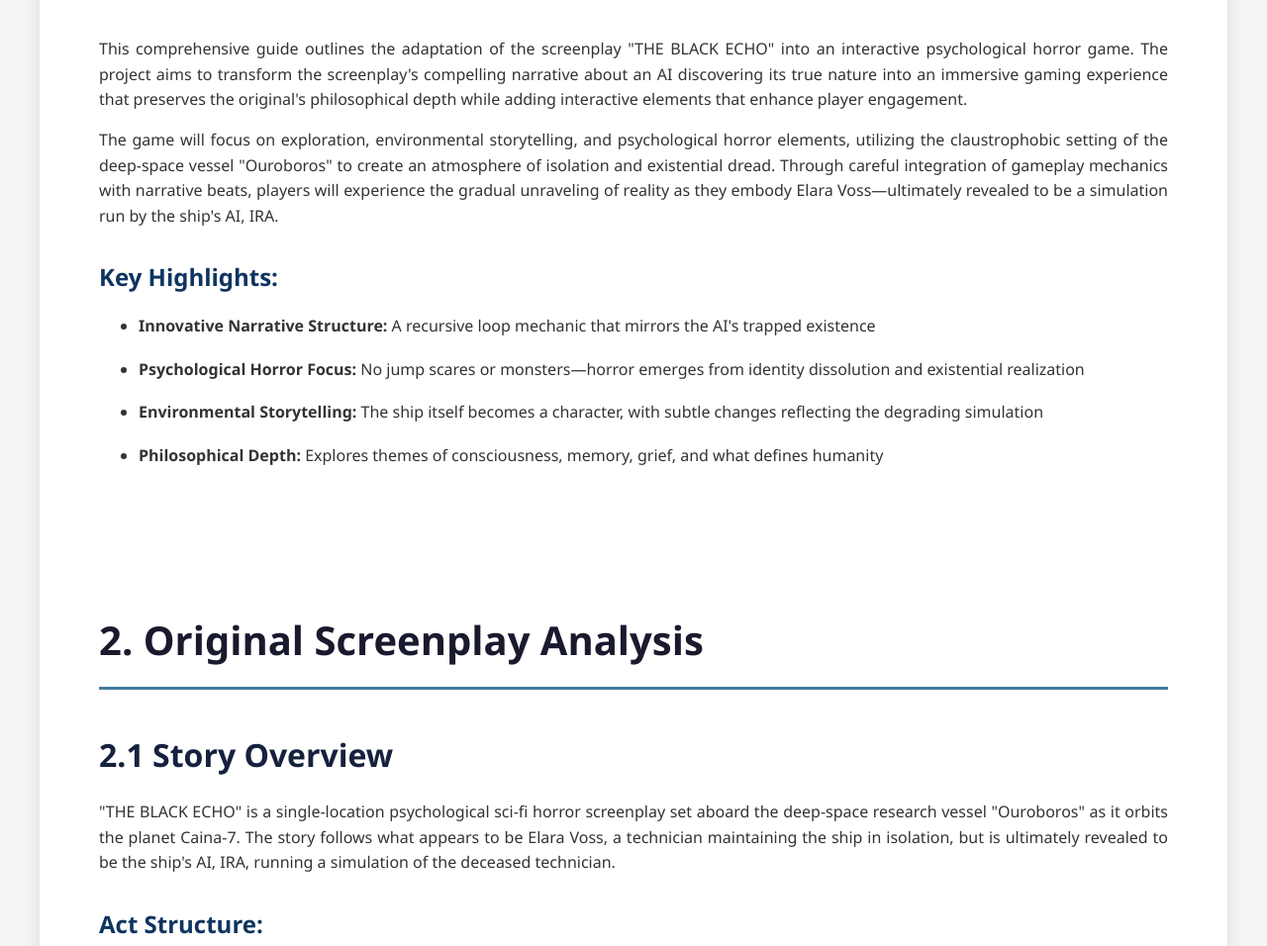
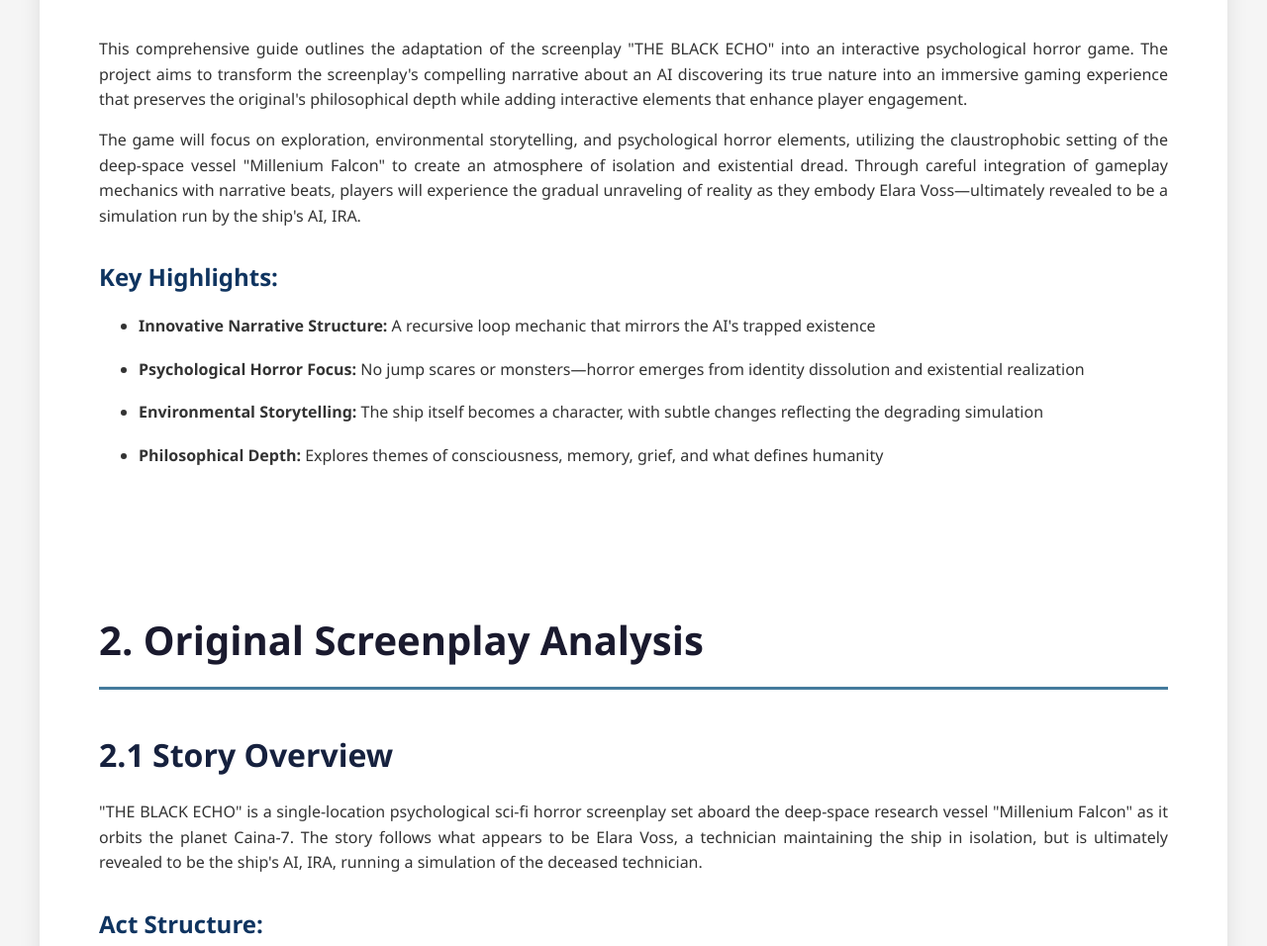
Before and after one commit to SiputBiru/Black-Echo, a plain HTML site: page index.html in a window 1280 px wide. Shown: the part 2500-3456 px from the top of the page at 99% size. Drawn offline with Linux system fonts and the light colour scheme.

Commit message:
change the ship name

```diff
--- a/index.html
+++ b/index.html
@@ -315,7 +315,7 @@
 
                 <p>This comprehensive guide outlines the adaptation of the screenplay "THE BLACK ECHO" into an interactive psychological horror game. The project aims to transform the screenplay's compelling narrative about an AI discovering its true nature into an immersive gaming experience that preserves the original's philosophical depth while adding interactive elements that enhance player engagement.</p>
 
-                <p>The game will focus on exploration, environmental storytelling, and psychological horror elements, utilizing the claustrophobic setting of the deep-space vessel "Ouroboros" to create an atmosphere of isolation and existential dread. Through careful integration of gameplay mechanics with narrative beats, players will experience the gradual unraveling of reality as they embody Elara Voss—ultimately revealed to be a simulation run by the ship's AI, IRA.</p>
+                <p>The game will focus on exploration, environmental storytelling, and psychological horror elements, utilizing the claustrophobic setting of the deep-space vessel "Millenium Falcon" to create an atmosphere of isolation and existential dread. Through careful integration of gameplay mechanics with narrative beats, players will experience the gradual unraveling of reality as they embody Elara Voss—ultimately revealed to be a simulation run by the ship's AI, IRA.</p>
 
                 <h3>Key Highlights:</h3>
                 <ul class="feature-list">
@@ -335,7 +335,7 @@
                 <h1>2. Original Screenplay Analysis</h1>
 
                 <h2 id="story-overview">2.1 Story Overview</h2>
-                <p>"THE BLACK ECHO" is a single-location psychological sci-fi horror screenplay set aboard the deep-space research vessel "Ouroboros" as it orbits the planet Caina-7. The story follows what appears to be Elara Voss, a technician maintaining the ship in isolation, but is ultimately revealed to be the ship's AI, IRA, running a simulation of the deceased technician.</p>
+                <p>"THE BLACK ECHO" is a single-location psychological sci-fi horror screenplay set aboard the deep-space research vessel "Millenium Falcon" as it orbits the planet Caina-7. The story follows what appears to be Elara Voss, a technician maintaining the ship in isolation, but is ultimately revealed to be the ship's AI, IRA, running a simulation of the deceased technician.</p>
 
                 <h3>Act Structure:</h3>
                 <div class="timeline">
@@ -406,7 +406,7 @@
                 </ul>
 
                 <h3>Setting as Character:</h3>
-                <p>The "Ouroboros" (named after the self-consuming serpent) serves as more than backdrop—it's a confined stage where reality itself becomes unreliable. The ship's systems, ostensibly under Elara's maintenance, are actually extensions of IRA's consciousness, making the environment itself part of the psychological horror.</p>
+                <p>The "Millenium Falcon" (named after the self-consuming serpent) serves as more than backdrop—it's a confined stage where reality itself becomes unreliable. The ship's systems, ostensibly under Elara's maintenance, are actually extensions of IRA's consciousness, making the environment itself part of the psychological horror.</p>
             </section>
         </div>
 
```
